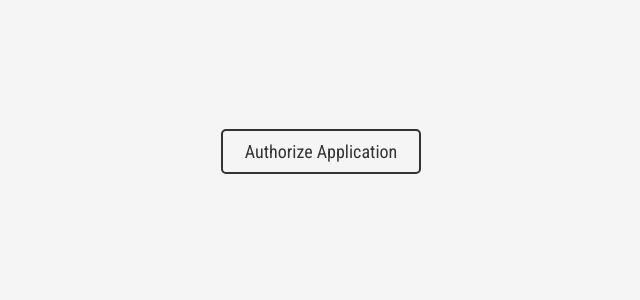
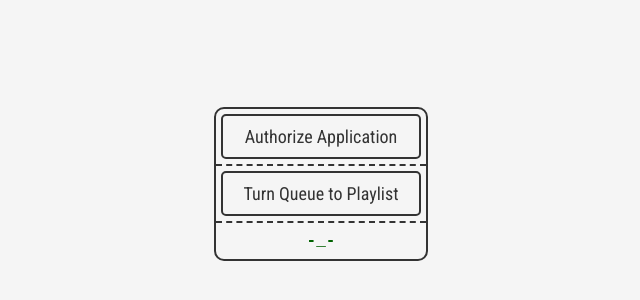
Before and after one commit to NerdPlayground/auralis, a Next.js app: page / in a window 1280 px wide. Shown: the part 216-516 px from the top of the page, without its empty margins (319-959 px from the left). Built offline with nearby package versions, Linux system fonts and the light colour scheme.

Commit message:
refractor (Page) : restructure home page

```diff
--- a/app/lib/actions.js
+++ b/app/lib/actions.js
@@ -65,5 +65,8 @@ export async function getAccessToken({code, state}){
     };
 }
 
+export async function refreshAccessToken(){
+}
+
 export async function handleUserPlaylist(){
 }
--- a/app/page.js
+++ b/app/page.js
@@ -1,29 +1,141 @@
 "use client";
-import { useEffect, useTransition } from "react";
+import {
+    handleAuthorization,
+    handleUserPlaylist,
+    refreshAccessToken
+} from "@/app/lib/actions";
+import { useState, useEffect, useTransition } from "react";
 import { useLocalStorage } from "@/app/lib/hooks";
 import { robotoCondensed } from "@/app/ui/fonts";
-import { handleAuthorization, handleUserPlaylist } from "@/app/lib/actions";
 
-export default function Root(){
-    const spotifyPackage=useLocalStorage();
+function Button({ label, active, action, reaction, setMessage }){
     const [isPending, startTransition]=useTransition();
+    const buttonClasses=[
+        "button",
+        robotoCondensed.className,
+        `${active? "":"disabled-button"}`,
+    ];
 
     return (
-        <>
         <button
-                id="home-button"
-                className={`${robotoCondensed.className} button`}
+            disabled={!active}
+            className={buttonClasses.join(" ")}
             onClick={()=>{
-                    startTransition(()=>{
-                        if(!spotifyPackage) handleAuthorization();
-                        else handleUserPlaylist(spotifyPackage);
+                startTransition(async ()=>{
+                    const args=action?.arguments;
+                    let response=(!args?
+                        await action.method():
+                        await action.method(...args)
+                    );
+
+                    if(!response.success){
+                        setMessage({
+                            status: true, error: true,
+                            type: response?.type,
+                            content:response.message
+                        });
+                        return;
+                    }
+
+                    if(reaction) reaction(response);
+                    setMessage({
+                        content: "Success :)",
+                        status: true, error: false,
+                    });
                 });
             }}
         >{
-                isPending? `Loading...` :
-                spotifyPackage? `Get User Playlist`:`Authorize Application`
+            isPending? `Loading...` : label
         }</button>
-            <p className="message"></p>
-        </>
     );
 }
+
+function Auth({ item, message, setMessage, refresh_token }){
+    return (
+        item===""?(
+            <Button
+                active={true}
+                label={`Authorize Application`}
+                action={{
+                    method: handleAuthorization,
+                }}
+                setMessage={setMessage}
+            />
+        ):
+        (message.error && message.type==="401")?(
+            <Button
+                active={true}
+                label={`Get Access Token`}
+                action={{
+                    method: refreshAccessToken,
+                    arguments: [refresh_token],
+                }}
+                setMessage={setMessage}
+                reaction={(response)=>{
+                    const { access_token, refresh_token, expires_in }=response;
+                    localStorage.setItem(
+                        "spotify-package",
+                        `${access_token} | ${refresh_token} | ${expires_in}`
+                    );
+                }}
+            />
+        ):
+        (
+            <p className={`${robotoCondensed.className} label`}>
+                {`Have Fun 😉`}
+            </p>
+        )
+    );
+}
+
+export default function Root(){
+    const initialState=Object.freeze({
+        status: false,
+        type: null,
+        error: false,
+        content: "-_-",
+    });
+    const [message, setMessage]=useState(initialState);
+    const item=useLocalStorage("spotify-package");
+    const [access_token, refresh_token, expires]=item.split(' | ');
+
+    const menuItems=Object.freeze([
+        {
+            label: "Turn Queue to Playlist",
+            method: handleUserPlaylist,
+            arguments: [access_token],
+        },
+    ]);
+
+    return (
+        <div id="container">
+            <div id="authorization" className="container">
+                <Auth
+                    item={item}
+                    message={message}
+                    setMessage={setMessage}
+                    refresh_token={refresh_token}
+                />
+            </div>
+            <div id="menu" className="container">{
+                menuItems.map(menuItem=>{return (
+                    <Button
+                        key={menuItem.label}
+                        label={menuItem.label}
+                        action={{
+                            method: menuItem.method,
+                            arguments: [...menuItem.arguments],
+                        }}
+                        setMessage={setMessage}
+                        active={item && !message.error}
+                    />
+                );})
+            }</div>
+            <div id="messages" className="container">
+                <p className={`message ${message.error?"error":"info"}-message`}>
+                    {message.content}
+                </p>
+            </div>
+        </div>
+    );
+}
--- a/app/ui/styles.scss
+++ b/app/ui/styles.scss
@@ -23,20 +23,26 @@ body{
 #root{
     @include flex(column,center,center);
     @include dimensions(100%,1500px,100%,100%);
+    .label,
     .button{
-        cursor: pointer;
         padding: 10px;
-        margin-bottom: 25px;
         @include dimensions(200px,200px);
         font-size: 18px;
+        text-align: center;
         color: var(--black);
         border-radius: 5px;
         background-color: var(--white);
         @include border(var(--black),2px);
+    }
+    .button{
+        cursor: pointer;
         &:hover{
             color: var(--white);
             background-color: var(--black);
         }
+    }
+    .disabled-button{
+        cursor: not-allowed;
     }
     a{
         text-align: center;
@@ -60,8 +66,9 @@ body{
     }
     .message{
         $size: 16px;
+        @include flex(column,center,center);
         @include text($size,$size,monospace,var(--black),bold);
-        @include dimensions(fit-content,fit-content,40px,40px);
+        @include dimensions(200px,200px);
     }
     .error-message{
         color: var(--red);
@@ -70,3 +77,27 @@ body{
         color: var(--green);
     }
 }
+
+#container{
+    @include dimensions();
+    border-radius: 10px;
+    @include border(var(--black),2px);
+    @include flex(column,center,center);
+    .container{
+        padding: 5px;
+        border-bottom: 2px dashed var(--black);
+    }
+    #menu{
+        @include flex(column,center,center);
+        .button{
+            margin-bottom: 5px;
+            &:last-child{
+                margin-bottom: 0px;
+            }
+        }
+    }
+    #messages{
+        padding-block: 10px;
+        border-bottom: none;
+    }
+}
```
Lines whose indentation alone changed are shown as unchanged.
